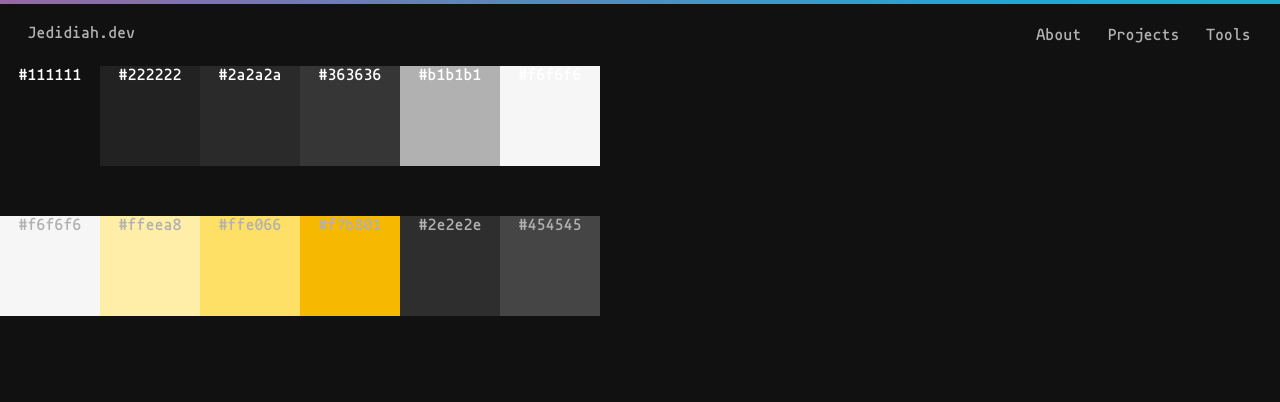
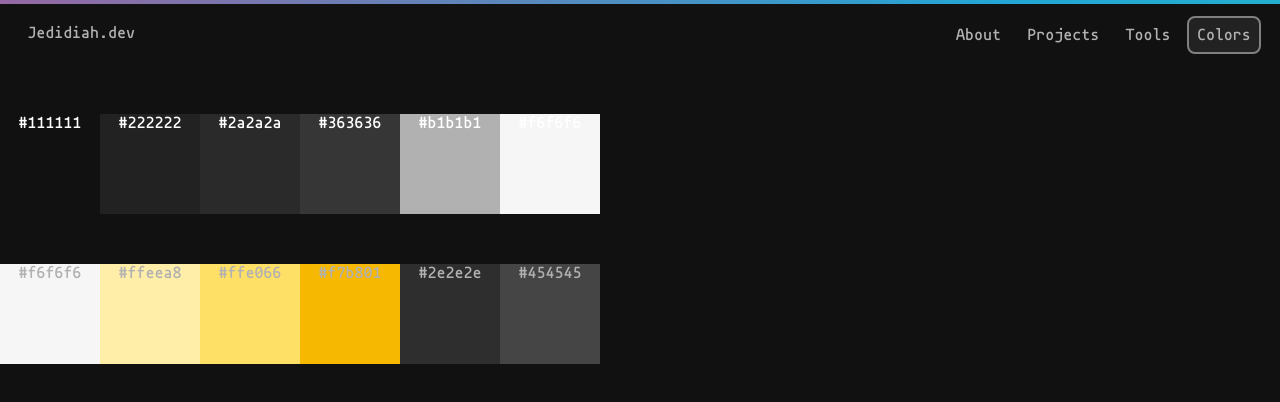
Before and after one commit to danieljantonio/portfolio, a Next.js app: page /colors in a window 1280 px wide. Shown: the top 402 px of the page. Built offline with nearby package versions, Linux system fonts and the light colour scheme.

Commit message:
change main container max-width and y margin fix missing key on colors

```diff
--- a/src/components/common/header.common.tsx
+++ b/src/components/common/header.common.tsx
@@ -22,6 +22,9 @@ const Header: FC = () => {
 					<Link href='/tools'>
 						<a className={pathname === '/tools' ? styles['nav-active'] : ''}>Tools</a>
 					</Link>
+					<Link href='/colors'>
+						<a className={pathname === '/colors' ? styles['nav-active'] : ''}>Colors</a>
+					</Link>
 				</div>
 			</nav>
 		</div>
--- a/src/pages/colors.tsx
+++ b/src/pages/colors.tsx
@@ -6,13 +6,17 @@ const Colors: NextPage = () => {
 	return (
 		<>
 			<div style={{ display: 'flex', marginBottom: 50 }}>
-				{colorsDark.map((color) => (
-					<div style={{ height: 100, width: 100, backgroundColor: color, color: 'white', textAlign: 'center' }}>{color}</div>
+				{colorsDark.map((color, i) => (
+					<div style={{ height: 100, width: 100, backgroundColor: color, color: 'white', textAlign: 'center' }} key={i}>
+						{color}
+					</div>
 				))}
 			</div>
 			<div style={{ display: 'flex' }}>
-				{colorsLight.map((color) => (
-					<div style={{ height: 100, width: 100, backgroundColor: color, textAlign: 'center' }}>{color}</div>
+				{colorsLight.map((color, i) => (
+					<div style={{ height: 100, width: 100, backgroundColor: color, textAlign: 'center' }} key={i}>
+						{color}
+					</div>
 				))}
 			</div>
 		</>
--- a/src/styles/globals.scss
+++ b/src/styles/globals.scss
@@ -30,8 +30,8 @@ body {
 }
 
 main {
-	max-width: 1420px;
-	margin: 0px auto;
+	max-width: 1308px;
+	margin: 3rem auto;
 }
 
 a {
```
